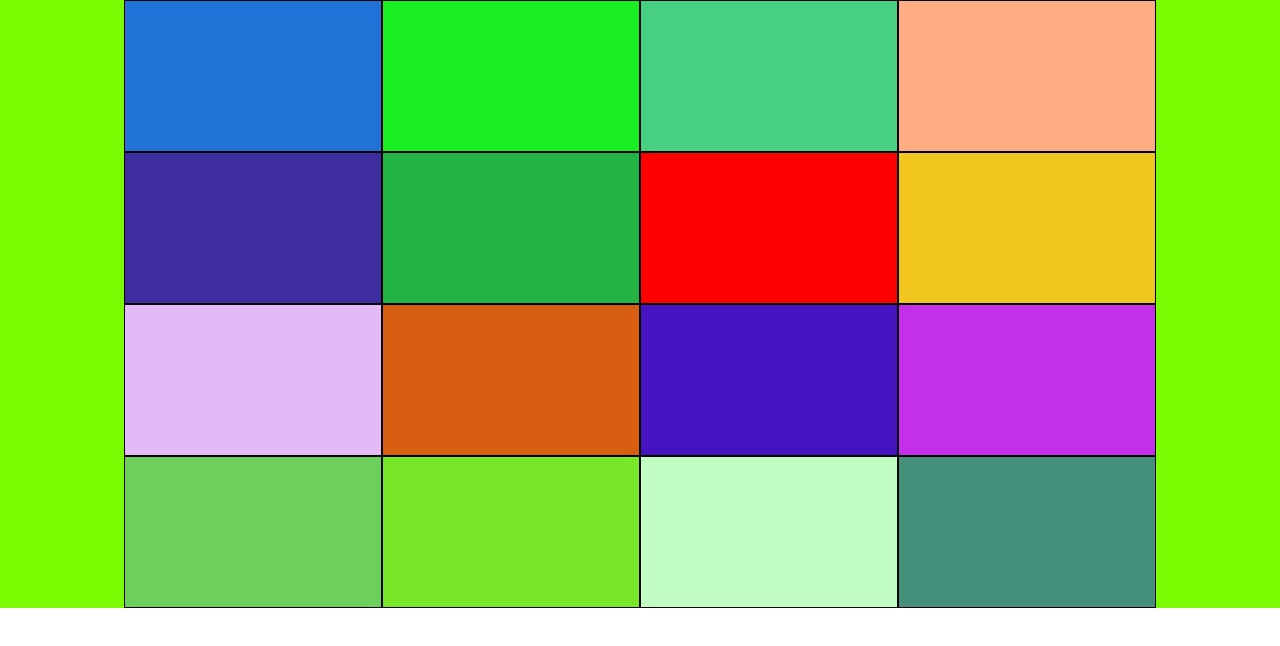
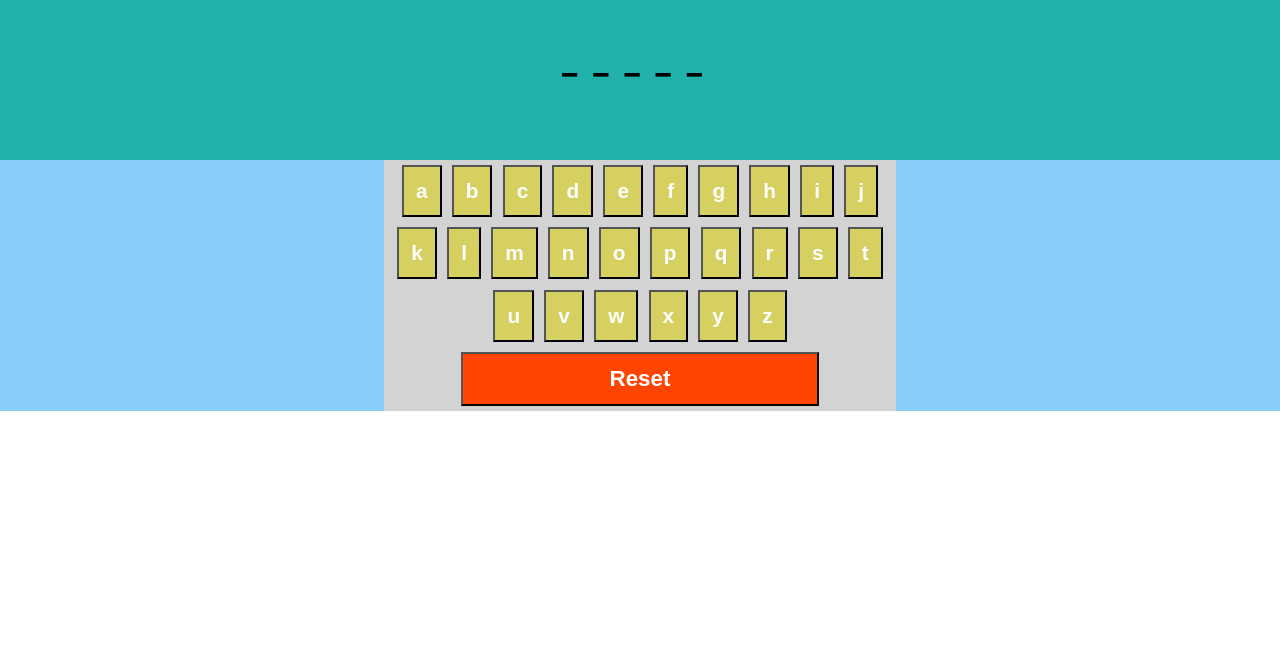
Before and after one commit to michaelohalloran/react-color-picker, a React (Create React App) app: page / in a window 1280 px wide. Shown: the top 646 px of the page. Built offline with nearby package versions, Linux system fonts and the light colour scheme.

Commit message:
add hangman game

```diff
--- /dev/null
+++ b/src/Hangman/App.js
@@ -0,0 +1,10 @@
+import React, { Component } from "react";
+import Hangman from "./Hangman";
+
+class App extends Component {
+	render() {
+		return <Hangman maxGuesses={6} />;
+	}
+}
+
+export default App;
--- /dev/null
+++ b/src/Hangman/Hangman.css
@@ -0,0 +1,60 @@
+.container {
+	display: flex;
+	background-color: lightskyblue;
+	flex-direction: column;
+}
+
+.btn {
+	background-color: #d5d060;
+	/* width: 20%; */
+	padding: 12px;
+	margin: 1%;
+	/* border: none; */
+	cursor: pointer;
+	font-size: 1.3rem;
+	font-weight: bold;
+	color: white;
+}
+
+.reset-btn {
+	background-color: orangered;
+	width: 70%;
+	padding: 12px;
+	margin: 1%;
+	/* border: none; */
+	cursor: pointer;
+	color: white;
+	font-weight: bold;
+	font-size: 1.4rem;
+}
+
+.btn:hover,
+.reset-btn:hover {
+	color: #d5d060;
+	background-color: white;
+}
+
+.btn-container {
+	display: flex;
+	flex-wrap: wrap;
+	justify-content: center;
+	align-items: center;
+	background-color: lightgray;
+	margin: auto;
+	width: 40vw;
+}
+
+.letter-container {
+	background-color: lightseagreen;
+	height: 20vh;
+	display: flex;
+	flex-direction: column;
+	justify-content: center;
+	align-items: center;
+}
+
+.letter-container div {
+	letter-spacing: 0.5em;
+	font-size: 2rem;
+	font-weight: bold;
+}
--- /dev/null
+++ b/src/Hangman/Hangman.js
@@ -0,0 +1,140 @@
+import React, { Component } from "react";
+import "./Hangman.css";
+
+class Hangman extends Component {
+	constructor(props) {
+		super(props);
+		this.state = {
+			guesses: new Set(),
+			wrongGuesses: 0,
+			letterDisplay: "",
+			answer: "apple",
+			maxGuesses: props.maxGuesses
+		};
+	}
+
+	componentDidMount() {
+		// generate buttons
+		// generate random answer
+		// this.generateRandomAnswer();
+		// set state of letter display, w/ numUnderscores = maxAllowedWrongGuesses (put this in state? or as prop from App?)
+		this.generateLetterDisplay();
+	}
+
+	generateRandomAnswer = () => {
+		// generate random word (from API?)
+		this.setState({
+			answer: "apple"
+		});
+	};
+
+	generateLetterDisplay = () => {
+		const len = this.state.answer.length;
+		const letterDisplay = Array(len).fill("_").join("");
+		this.setState({
+			letterDisplay
+		});
+	};
+
+	makeGuess = (letter) => {
+		const isWrong = !this.state.answer.includes(letter);
+		// update letterDisplay if it's right
+		const updatedDisplay = !isWrong && this.updateLetterDisplay(letter);
+
+		// check if user has won the game (perhaps sort the answer a-z, see if adding this letter would yield a win)
+
+		this.setState((prevState) => ({
+			guesses: this.state.guesses.add(letter),
+			wrongGuesses: isWrong ? prevState.wrongGuesses + 1 : prevState.wrongGuesses,
+			letterDisplay: isWrong ? prevState.letterDisplay : updatedDisplay
+		}));
+	};
+
+	updateLetterDisplay = (letter) => {
+		// compare guess to answer, find idx match,
+		// add new letter to display, in the right place (compare to idx of the correct answer,
+		//add it at that spot using substr)
+		const { answer, letterDisplay } = this.state;
+		// ex: answer is apple, guess p
+		const idxMatches = answer
+			.split("")
+			.map((ltr, idx) => {
+				if (ltr === letter) {
+					return idx;
+				}
+			})
+			.filter((item) => item !== undefined);
+		// ex: returns [1,2] for indices where p's are found
+		// loop over this, insert p's in letterDisplay at those indices
+		const newLetterDisplay = letterDisplay.split("").map((ltr, idx) => {
+			if (idxMatches.includes(idx)) {
+				return letter;
+			} else {
+				return ltr;
+			}
+		});
+		return newLetterDisplay.join("");
+	};
+
+	generateButtons = () => {
+		return "abcdefghijklmnopqrstuvwxyz".split("").map((letter) => (
+			// add disable CSS styling (grayed out)
+			<button
+				key={letter}
+				className="btn"
+				disabled={this.state.guesses.has(letter)}
+				onClick={() => this.makeGuess(letter)}
+			>
+				{letter}
+			</button>
+		));
+	};
+
+	calcWinner = () => {
+		const { maxGuesses, answer, letterDisplay, wrongGuesses } = this.state;
+		// if maxGuesses is reached and ltrDisplay !== answer, user loses
+		if (wrongGuesses === maxGuesses) {
+			return "You lose!";
+		} else if (letterDisplay === answer) {
+			// if ltrDiplay at any time does = answer, user wins
+			return "You win!";
+		} else {
+			return "";
+		}
+	};
+
+	reset = () => {
+		this.setState({
+			guesses: new Set(),
+			wrongGuesses: 0,
+			letterDisplay: "",
+			answer: "apple",
+			maxGuesses: this.props.maxGuesses
+		});
+		this.generateLetterDisplay();
+	};
+
+	render() {
+		const letterDisplay = <div>{this.state.letterDisplay}</div>;
+		const resultMsg = this.calcWinner();
+
+		const buttons = this.generateButtons();
+
+		return (
+			<div className="container">
+				<div className="letter-container">
+					{letterDisplay}
+					<h3>{resultMsg}</h3>
+				</div>
+				<div className="btn-container">
+					{buttons}
+					<button className="reset-btn" onClick={this.reset}>
+						Reset
+					</button>
+				</div>
+			</div>
+		);
+	}
+}
+
+export default Hangman;
--- a/src/index.js
+++ b/src/index.js
@@ -5,6 +5,7 @@ import "./index.css";
 // import App from "./Dice/App";
 // import App from "./Lottery/App";
 // import App from "./Coin/App";
-import App from "./ColorBoxes/App";
+// import App from "./ColorBoxes/App";
+import App from "./Hangman/App";
 
 ReactDOM.render(<App />, document.getElementById("root"));
```
